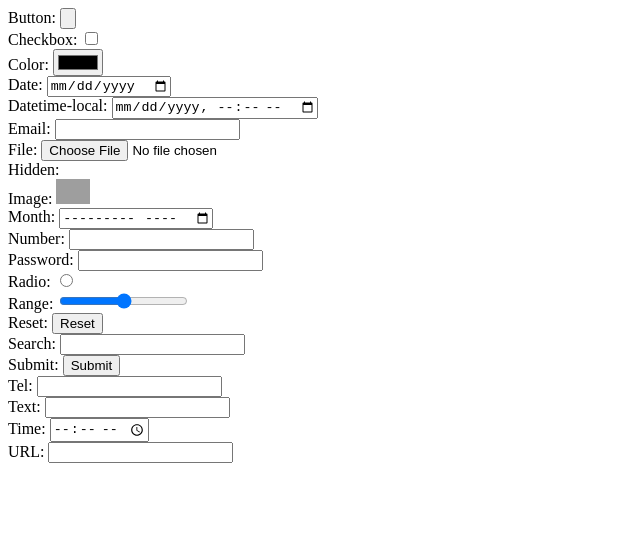
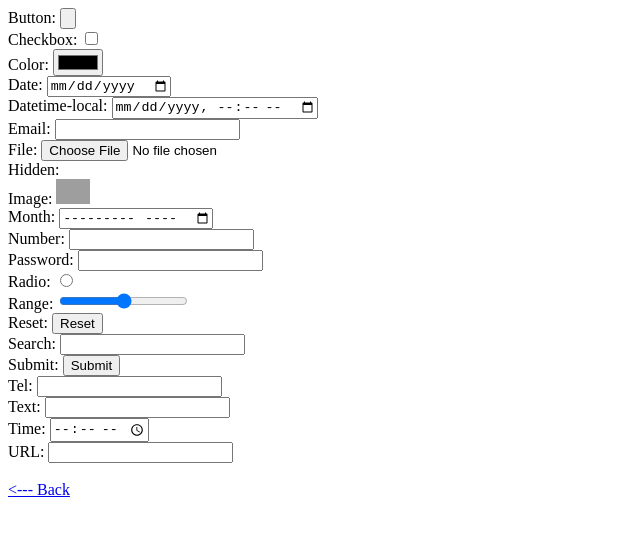
Before and after one commit to kateshaver/cv, a plain HTML site: page inputs.html in a window 1280 px wide. Shown: the whole page, without its empty margins (0-640 px from the left). Drawn offline with Linux system fonts and the light colour scheme; grey boxes are pictures that could not be loaded.

Commit message:
Added back link

```diff
--- a/inputs.html
+++ b/inputs.html
@@ -71,5 +71,7 @@
         <label type="text">URL:</label>
         <input type="url">
     </form>
+    <br>
+    <a href="https://kateshaver.github.io/cv/"><--- Back</a>
 </body>
 </html>
```
